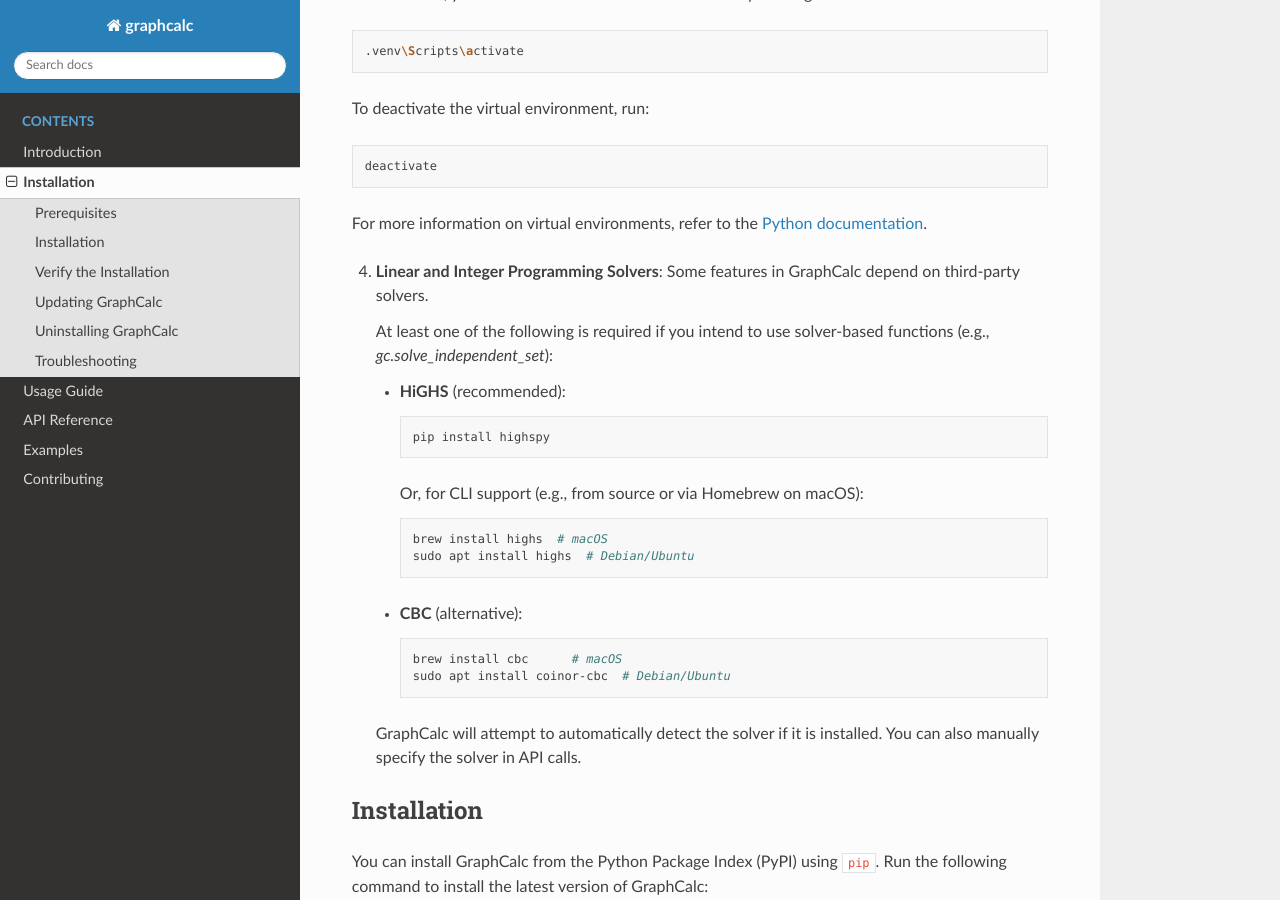
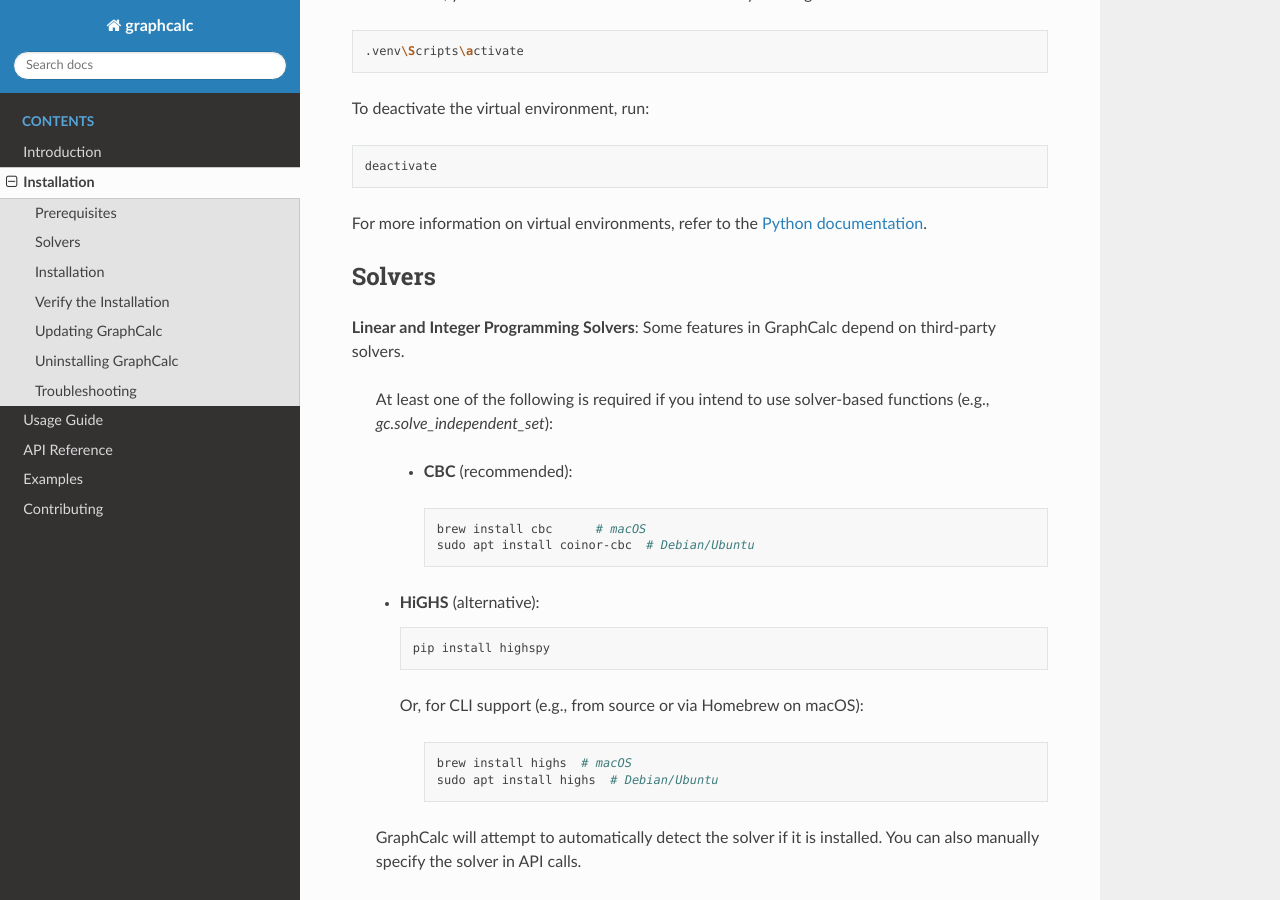
Before and after one commit to RandyRDavila/GraphCalc, a Sphinx documentation site: the page built from docs/source/installation.rst, in a window 1280 px wide and 900 px high, scrolled down 814 px. Built offline with Sphinx 7.4.7 and the Read the Docs theme 3.1.0, drawn with Linux system fonts in a browser that asks for light colours.

Commit message:
minor change to help with solvers

```diff
--- a/docs/source/installation.rst
+++ b/docs/source/installation.rst
@@ -44,29 +44,34 @@ To deactivate the virtual environment, run:
 
 For more information on virtual environments, refer to the `Python documentation <https://docs.python.org/3/library/venv.html>`__.
 
-4. **Linear and Integer Programming Solvers**: Some features in GraphCalc depend on third-party solvers.
+Solvers
+--------
+
+**Linear and Integer Programming Solvers**: Some features in GraphCalc depend on third-party solvers.
 
    At least one of the following is required if you intend to use solver-based functions (e.g., `gc.solve_independent_set`):
 
-   - **HiGHS** (recommended):
+    - **CBC** (recommended):
+
+     .. code-block:: bash
+
+        brew install cbc      # macOS
+        sudo apt install coinor-cbc  # Debian/Ubuntu
+
+   - **HiGHS** (alternative):
 
      .. code-block:: bash
 
         pip install highspy
 
-     Or, for CLI support (e.g., from source or via Homebrew on macOS):
+    Or, for CLI support (e.g., from source or via Homebrew on macOS):
 
      .. code-block:: bash
 
         brew install highs  # macOS
         sudo apt install highs  # Debian/Ubuntu
 
-   - **CBC** (alternative):
 
-     .. code-block:: bash
-
-        brew install cbc      # macOS
-        sudo apt install coinor-cbc  # Debian/Ubuntu
 
    GraphCalc will attempt to automatically detect the solver if it is installed. You can also manually specify the solver in API calls.
 
```
Also changed, not shown: README.md (+1 -14 lines), 1 other file.
